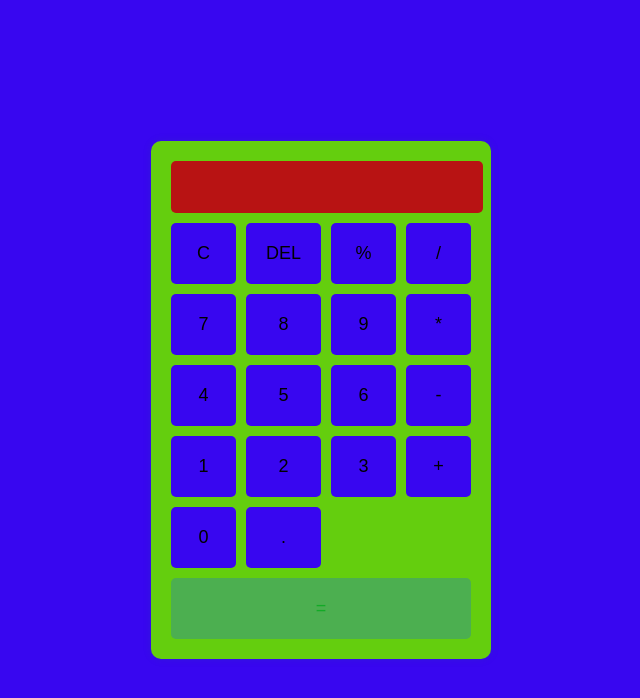
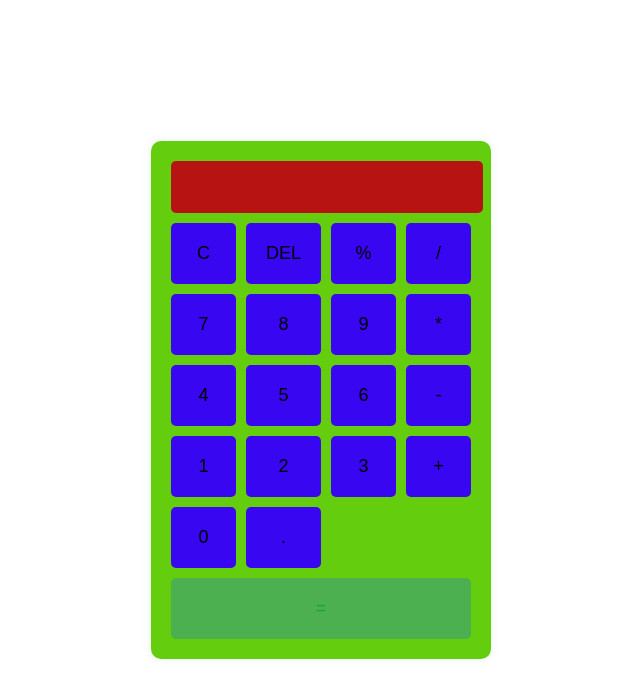
Before and after one commit to alexmuindu/calculator, a plain HTML site: page index.html in a window 1280 px wide. Shown: the whole page, without its empty margins (319-959 px from the left). Drawn offline with Linux system fonts and the light colour scheme.

Commit message:
made changes on css file

```diff
--- a/styles.css
+++ b/styles.css
@@ -3,7 +3,7 @@ body {
     justify-content: center;
     align-items: center;
     height: 100vh;
-    background-color: #3806f0;
+    background-color: white;
     margin: 0;
 }
 
```
